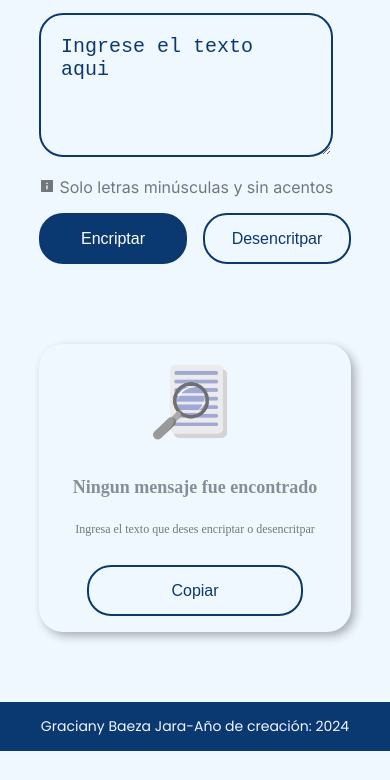
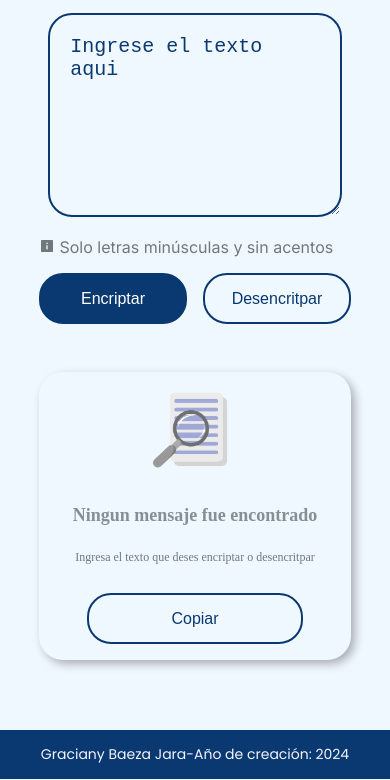
Before and after one commit to hachiman2002/challenge-encriptador-texto, a plain HTML site: page index.html in a window 390 px wide. Shown: the part 64-844 px from the top of the page. Drawn offline with nearby package versions, Linux system fonts and the light colour scheme.

Commit message:
Responsive v4

```diff
--- a/style.css
+++ b/style.css
@@ -189,9 +189,12 @@ footer{
         box-sizing: border-box;
     }
 
+    .caja_texto{
+        text-align: center;
+    }
     .caja_texto>textarea{
         width: 80%;
-        height: 5em;
+        height: 8em;
     }
 
     .caja_texto>textarea{
@@ -210,7 +213,7 @@ footer{
     .seccion_encriptado{
         width: 100%;
         height: 18em;
-        margin-top: 5em;
+        margin-top: 3em;
     }
     .img-busqueda{
         width: 30%;
```
